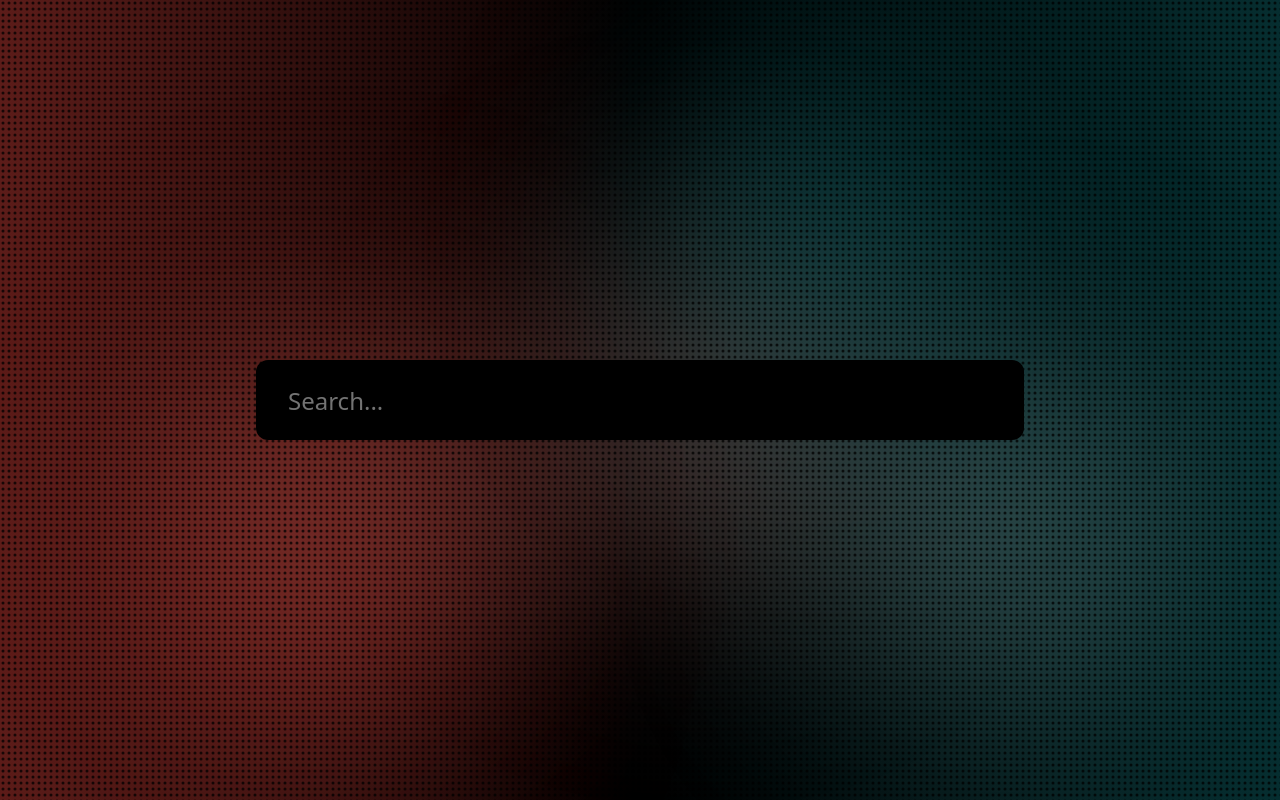
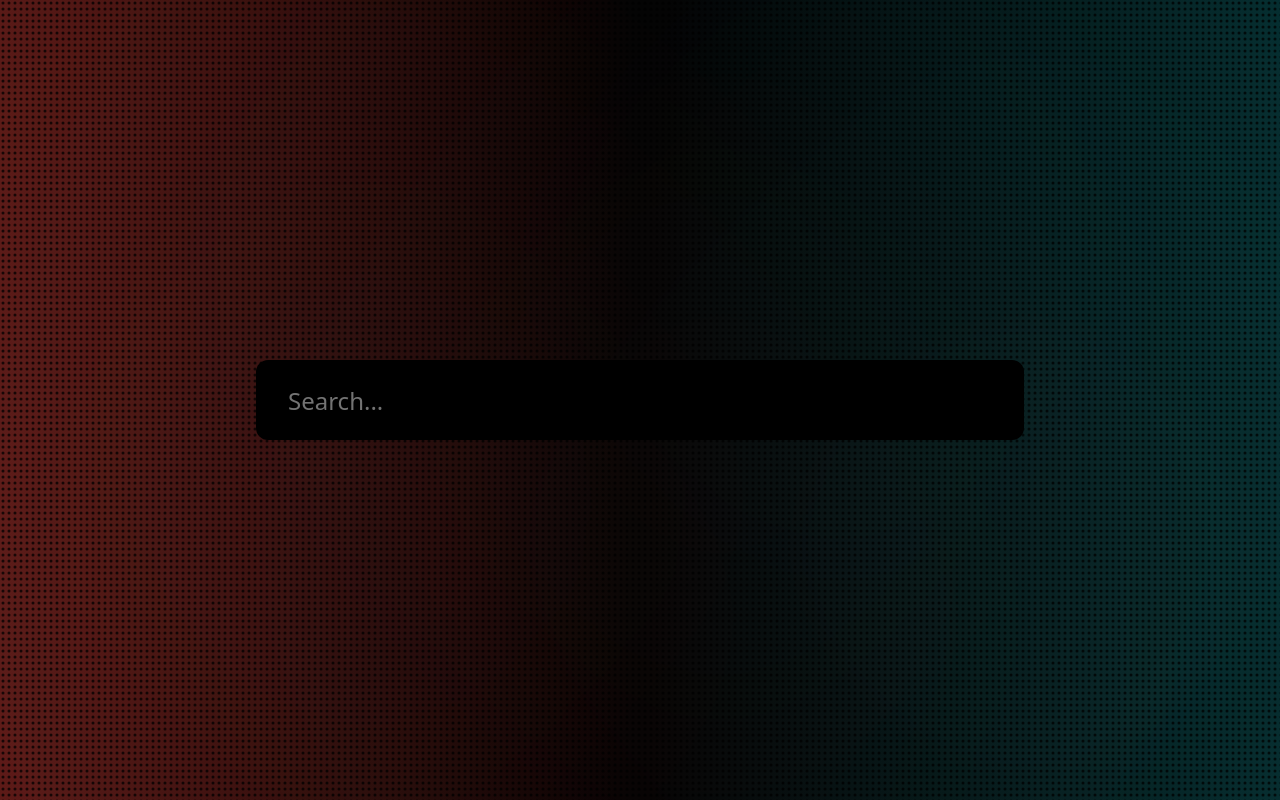
Before and after one commit to alextmacri/dashboard, a React (Vite) app: page / in a window 1280 px wide. Built offline with nearby package versions, Linux system fonts and the light colour scheme.

Commit message:
refactoring to size and blur of blob css to make it scale better

```diff
--- a/src/components/blobs.css
+++ b/src/components/blobs.css
@@ -1,8 +1,8 @@
 .blob {
     position: absolute;
-    width: 25vw;
-    height: 25vw;
+    width: 45vh;
+    height: 45vh;
     border-radius: 50%;
-    filter: blur(115px);
+    filter: blur(55vh);
     opacity: 50%;
 }
```
